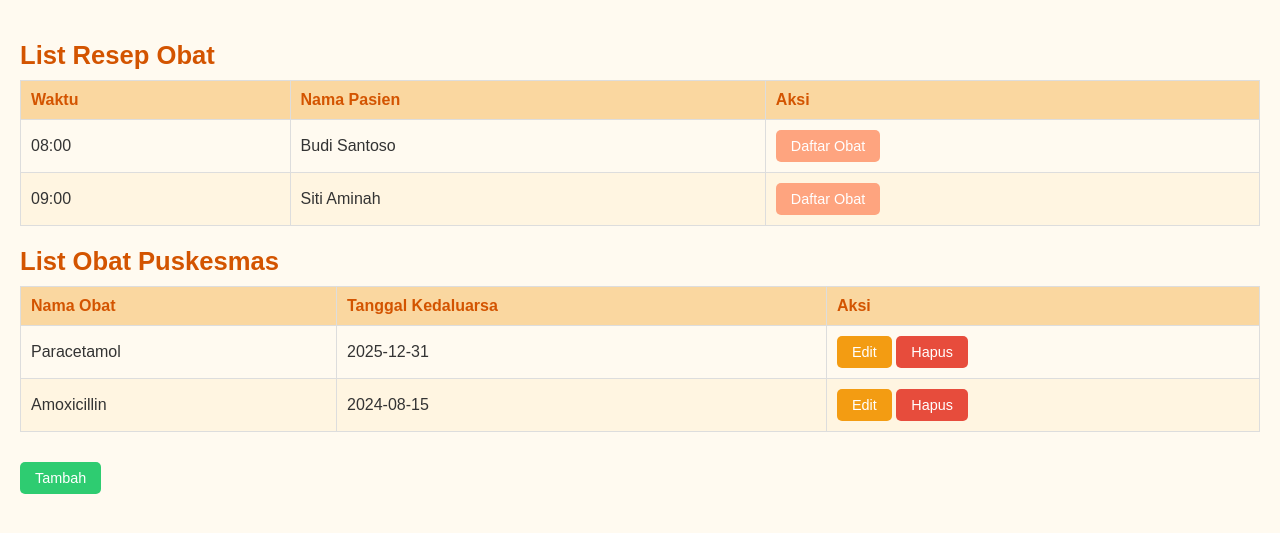
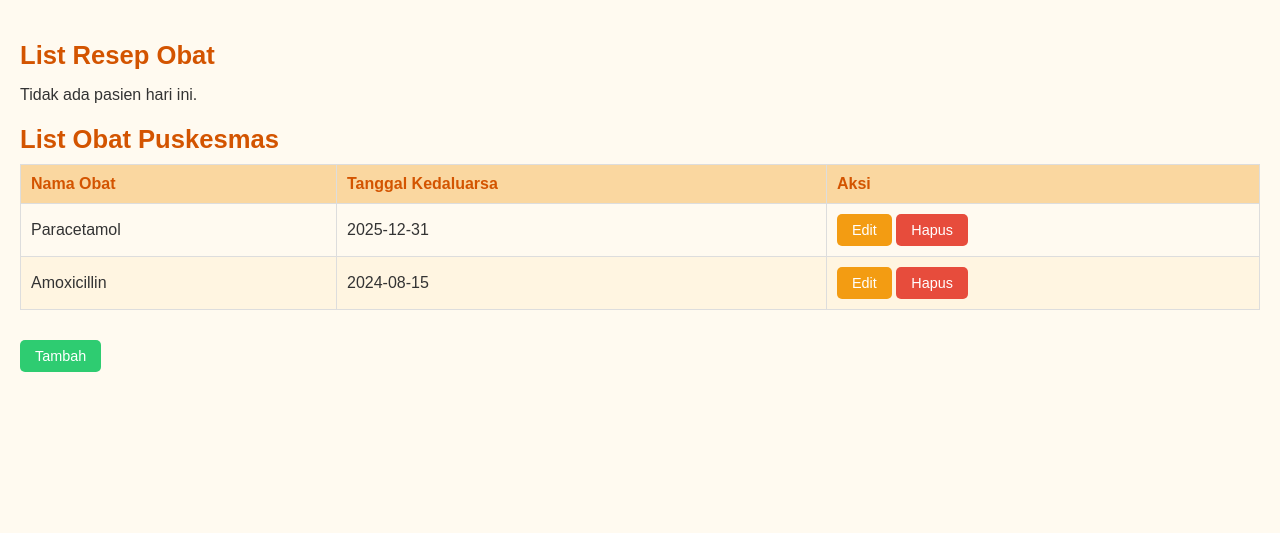
Before and after one commit to AufarR/sik-tubes, a PHP site: page /farmasi/index.php in a window 1280 px wide. Shown: the part 63-596 px from the top of the page. Run offline with PHP 8.4, Linux system fonts and the light colour scheme; the visitor is signed in with stand-in values (Sample User, id 1); tables that the repository leaves empty or names only in its code hold one stand-in row (values such as "Sample post").

Commit message:
update index farmasi

```diff
--- a/farmasi/index.php
+++ b/farmasi/index.php
@@ -35,8 +35,8 @@
     }
 
     // Fungsi untuk melihat daftar obat pasien
-    function lihatResep(waktu, pasien) {
-      const url = `daftar_obat.php?time=${waktu}&patient=${pasien}`;
+    function lihatResep(id) {
+      const url = `daftar_obat.php?id=${id}`;
       window.location.href = url;
     }
   </script>
@@ -50,33 +50,71 @@
     <!-- List Resep -->
     <section class="resep-section">
       <h2>List Resep Obat</h2>
-      <table class="resep-table">
-        <thead>
-          <tr>
-            <th>Waktu</th>
-            <th>Nama Pasien</th>
-            <th>Aksi</th>
-          </tr>
-        </thead>
-        <tbody>
-          <!-- Contoh Data 1 -->
-          <tr>
-            <td>08:00</td>
-            <td>Budi Santoso</td>
-            <td>
-              <button class="btn-resep" onclick="lihatResep('08:00', 'Budi Santoso')">Daftar Obat</button>
-            </td>
-          </tr>
-          <!-- Contoh Data 2 -->
-          <tr>
-            <td>09:00</td>
-            <td>Siti Aminah</td>
-            <td>
-              <button class="btn-resep" onclick="lihatResep('09:00', 'Siti Aminah')">Daftar Obat</button>
-            </td>
-          </tr>
-        </tbody>
-      </table>
+      <?php
+// Create connection
+include_once("../lib/connection.php");
+$conn = connectDB();
+
+// Ambil email dari sesi
+$email = $_SESSION["username"]; // Pastikan sesi username sudah diset
+
+// Ambil ID farmasi dari tabel farmasi berdasarkan email
+$sql_farmasi = "SELECT id FROM farmasi WHERE email = ?";
+$stmt_farmasi = $conn->prepare($sql_farmasi);
+$stmt_farmasi->bind_param("s", $email);
+$stmt_farmasi->execute();
+$result_farmasi = $stmt_farmasi->get_result();
+
+if ($result_farmasi->num_rows > 0) {
+    $row_farmasi = $result_farmasi->fetch_assoc();
+    $farmasi_id = $row_farmasi['id'];
+
+    // Query untuk mengambil tanggal, waktu, dan status dari tabel pemeriksaan dan booking
+    $sql_pemeriksaan = "
+        SELECT pemeriksaan.id as id, booking.waktu as waktu, pasien.nama as nama
+        FROM pemeriksaan
+        JOIN booking ON booking.id = pemeriksaan.bookingid
+        JOIN pasien ON pasien.id = pemeriksaan.pasienid
+        WHERE booking.tgl = CURDATE() AND
+              pemeriksaan.status = 2
+    ";
+    $stmt_pemeriksaan = $conn->prepare($sql_pemeriksaan);
+    $stmt_pemeriksaan->execute();
+    $result_pemeriksaan = $stmt_pemeriksaan->get_result();
+
+    // Tampilkan data jika ada hasil
+    if ($result_pemeriksaan->num_rows > 0) {
+      echo "<div class='table-container'>"; // Bungkus tabel dalam div untuk styling
+      echo "<table class='resep-table'>"; // Gunakan kelas untuk styling tabel
+      echo "<thead><tr>
+          <th>Waktu</th>
+          <th>Nama Pasien</th>
+          <th>Aksi</th>
+      </tr></thead><tbody>";
+
+      while ($row = $result_pemeriksaan->fetch_assoc()) {
+
+          // Tampilkan data dalam tabel
+          echo "<tr>
+              <td>{$row['waktu']}</td>
+              <td>{$row['nama']}</td>
+              <td>
+                  <button onclick=\"lihatResep({$row['id']})\" class='btn-isi'>Daftar Obat</a>
+              </td>
+          </tr>";
+      }
+
+      echo "</tbody></table></div>";
+    } else {
+        echo "<p>Tidak ada pasien hari ini.</p>";
+    }
+} else {
+    echo "<p>Pasien tidak ditemukan.</p>";
+}
+
+// Tutup koneksi
+$conn->close()
+?>
     </section>
 
     <!-- List Obat Puskesmas -->
```
